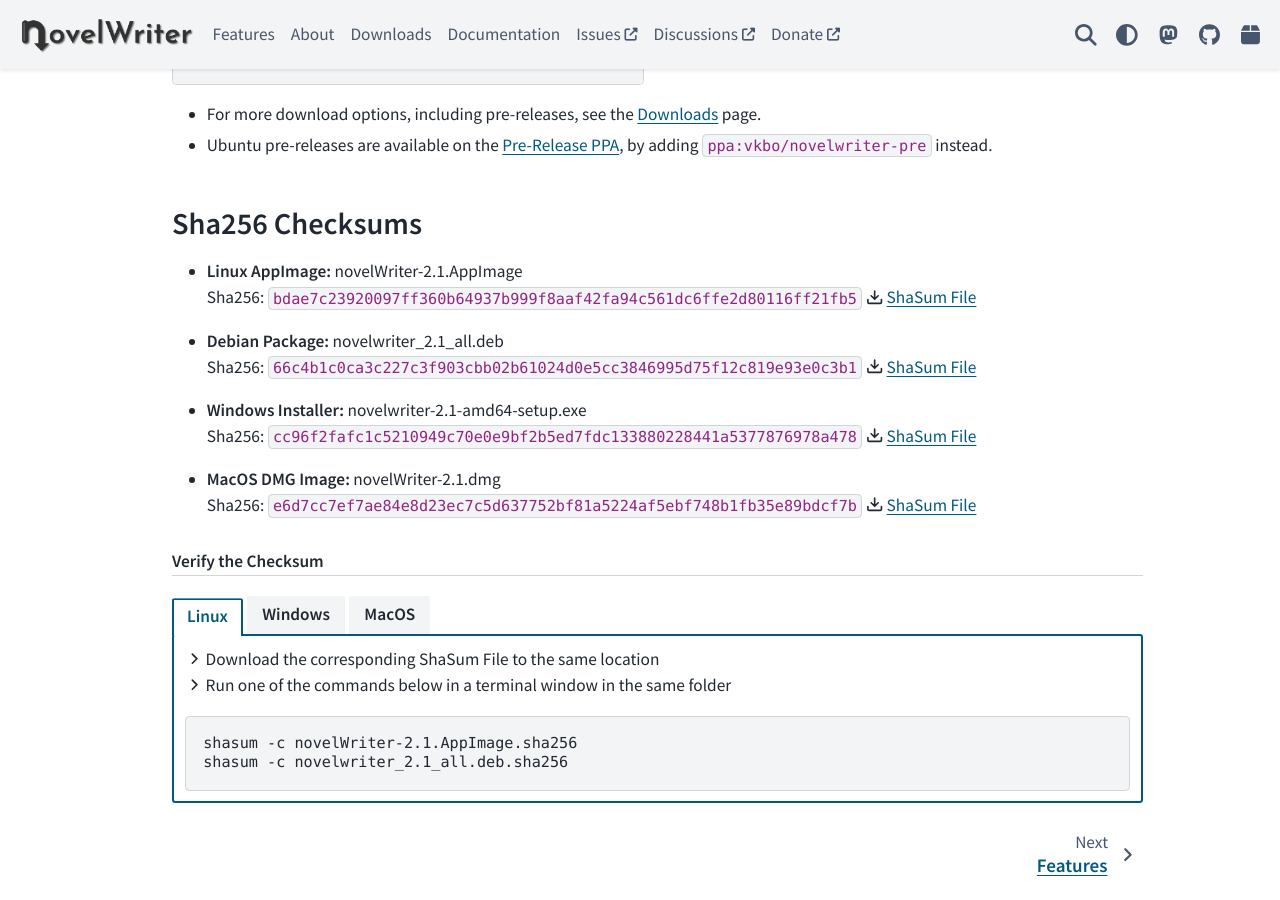
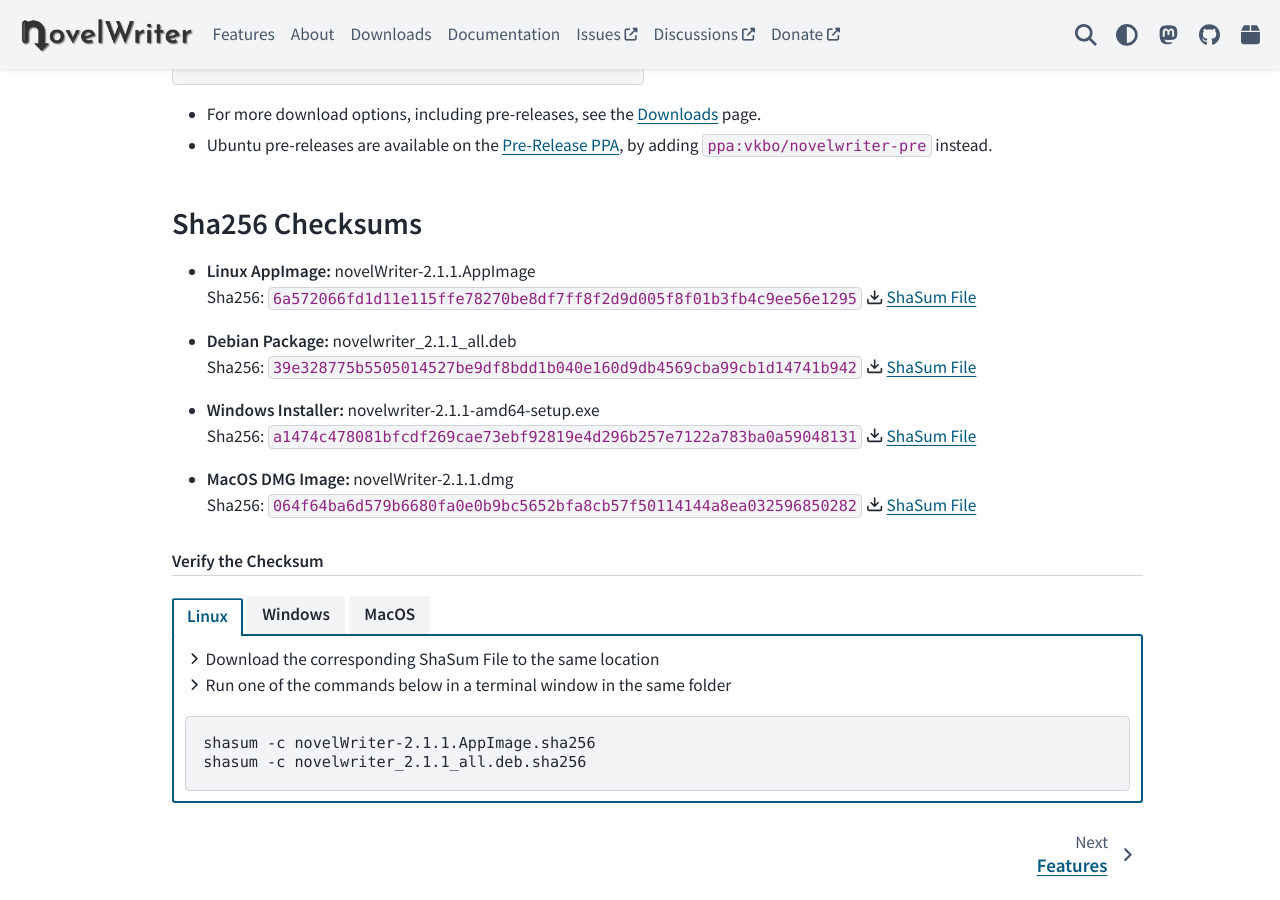
Before and after one commit to vkbo/novelWriter.io, a Sphinx documentation site: the page built from source/index.rst, in a window 1280 px wide and 900 px high, scrolled down 1045 px. Built offline with Sphinx 7.4.7 and the PyData theme 0.15.4, drawn with Linux system fonts in a browser that asks for light colours; some of the changed text lies outside the part shown.

Commit message:
Create release 2.1.1

```diff
--- a/source/generated/checksum_block.rst
+++ b/source/generated/checksum_block.rst
@@ -1,14 +1,14 @@
 Sha256 Checksums
 ----------------
 
-* | **Linux AppImage:** novelWriter-2.1.AppImage
-  | Sha256: ``bdae7c23920097ff360b64937b999f8aaf42fa94c561dc6ffe2d80116ff21fb5`` :octicon:`download` `ShaSum File <https://github.com/vkbo/novelWriter/releases/download/v2.1/novelWriter-2.1.AppImage.sha256>`__
-* | **Debian Package:** novelwriter_2.1_all.deb
-  | Sha256: ``66c4b1c0ca3c227c3f903cbb02b61024d0e5cc3846995d75f12c819e93e0c3b1`` :octicon:`download` `ShaSum File <https://github.com/vkbo/novelWriter/releases/download/v2.1/novelwriter_2.1_all.deb.sha256>`__
-* | **Windows Installer:** novelwriter-2.1-amd64-setup.exe
-  | Sha256: ``cc96f2fafc1c5210949c70e0e9bf2b5ed7fdc133880228441a5377876978a478`` :octicon:`download` `ShaSum File <https://github.com/vkbo/novelWriter/releases/download/v2.1/novelwriter-2.1-amd64-setup.exe.sha256>`__
-* | **MacOS DMG Image:** novelWriter-2.1.dmg
-  | Sha256: ``e6d7cc7ef7ae84e8d23ec7c5d637752bf81a5224af5ebf748b1fb35e89bdcf7b`` :octicon:`download` `ShaSum File <https://github.com/vkbo/novelWriter/releases/download/v2.1/novelWriter-2.1.dmg.sha256>`__
+* | **Linux AppImage:** novelWriter-2.1.1.AppImage
+  | Sha256: ``6a572066fd1d11e115ffe78270be8df7ff8f2d9d005f8f01b3fb4c9ee56e1295`` :octicon:`download` `ShaSum File <https://github.com/vkbo/novelWriter/releases/download/v2.1.1/novelWriter-2.1.1.AppImage.sha256>`__
+* | **Debian Package:** novelwriter_2.1.1_all.deb
+  | Sha256: ``39e328775b5505014527be9df8bdd1b040e160d9db4569cba99cb1d14741b942`` :octicon:`download` `ShaSum File <https://github.com/vkbo/novelWriter/releases/download/v2.1.1/novelwriter_2.1.1_all.deb.sha256>`__
+* | **Windows Installer:** novelwriter-2.1.1-amd64-setup.exe
+  | Sha256: ``a1474c478081bfcdf269cae73ebf92819e4d296b257e7122a783ba0a59048131`` :octicon:`download` `ShaSum File <https://github.com/vkbo/novelWriter/releases/download/v2.1.1/novelwriter-2.1.1-amd64-setup.exe.sha256>`__
+* | **MacOS DMG Image:** novelWriter-2.1.1.dmg
+  | Sha256: ``064f64ba6d579b6680fa0e0b9bc5652bfa8cb57f50114144a8ea032596850282`` :octicon:`download` `ShaSum File <https://github.com/vkbo/novelWriter/releases/download/v2.1.1/novelWriter-2.1.1.dmg.sha256>`__
 
 .. rubric:: Verify the Checksum
 
@@ -21,8 +21,8 @@
 
       .. code-block:: bash
 
-         shasum -c novelWriter-2.1.AppImage.sha256
-         shasum -c novelwriter_2.1_all.deb.sha256
+         shasum -c novelWriter-2.1.1.AppImage.sha256
+         shasum -c novelwriter_2.1.1_all.deb.sha256
 
    .. tab-item:: Windows
 
@@ -31,7 +31,7 @@
 
       .. code-block:: powershell
 
-         Get-FileHash -Algorithm SHA256 novelwriter-2.1-amd64-setup.exe | Format-List
+         Get-FileHash -Algorithm SHA256 novelwriter-2.1.1-amd64-setup.exe | Format-List
 
    .. tab-item:: MacOS
 
@@ -40,4 +40,4 @@
 
       .. code-block:: bash
 
-         shasum -c novelWriter-2.1.dmg.sha256
+         shasum -c novelWriter-2.1.1.dmg.sha256
--- a/source/generated/download_block.rst
+++ b/source/generated/download_block.rst
@@ -1,9 +1,9 @@
 Latest Release
 ==============
 
-.. _Release Notes: https://github.com/vkbo/novelWriter/releases/tag/v2.1
+.. _Release Notes: https://github.com/vkbo/novelWriter/releases/tag/v2.1.1
 
-**Version 2.1** -- Released on October 17, 2023 -- :octicon:`mark-github` `Release Notes`_
+**Version 2.1.1** -- Released on November 5, 2023 -- :octicon:`mark-github` `Release Notes`_
 
 .. grid:: 1 1 3 3
    :margin: 4 4 0 0
@@ -24,8 +24,8 @@
             :columns: 7
 
             | **Download**
-            | :octicon:`download` `AppImage <https://github.com/vkbo/novelWriter/releases/download/v2.1/novelWriter-2.1.AppImage>`__
-            | :octicon:`download` `Debian Package <https://github.com/vkbo/novelWriter/releases/download/v2.1/novelwriter_2.1_all.deb>`__
+            | :octicon:`download` `AppImage <https://github.com/vkbo/novelWriter/releases/download/v2.1.1/novelWriter-2.1.1.AppImage>`__
+            | :octicon:`download` `Debian Package <https://github.com/vkbo/novelWriter/releases/download/v2.1.1/novelwriter_2.1.1_all.deb>`__
 
          .. grid-item::
             :columns: 5
@@ -48,7 +48,7 @@
             :columns: 7
 
             | **Download**
-            | :octicon:`download` `Setup Installer <https://github.com/vkbo/novelWriter/releases/download/v2.1/novelwriter-2.1-amd64-setup.exe>`__
+            | :octicon:`download` `Setup Installer <https://github.com/vkbo/novelWriter/releases/download/v2.1.1/novelwriter-2.1.1-amd64-setup.exe>`__
             | :octicon:`light-bulb` :ref:`Install Help <main_install_windows>`
 
          .. grid-item::
@@ -72,7 +72,7 @@
             :columns: 7
 
             | **Download**
-            | :octicon:`download` `DMG Image <https://github.com/vkbo/novelWriter/releases/download/v2.1/novelWriter-2.1.dmg>`__
+            | :octicon:`download` `DMG Image <https://github.com/vkbo/novelWriter/releases/download/v2.1.1/novelWriter-2.1.1.dmg>`__
             | :octicon:`light-bulb` :ref:`Install Help <a_started_macos>`
 
          .. grid-item::
```
Also changed, not shown: source/generated/download_release.rst (+33 -39 lines).
